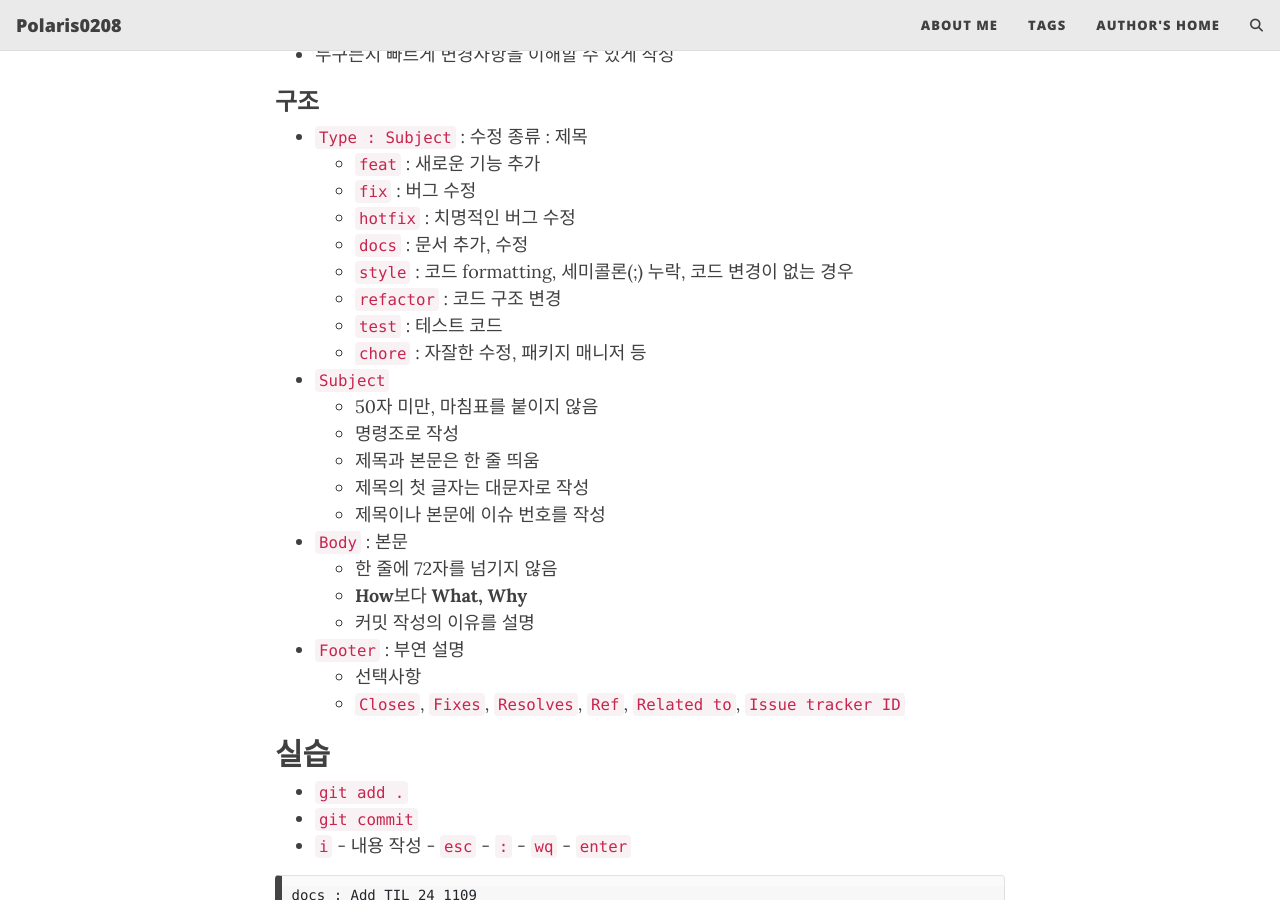
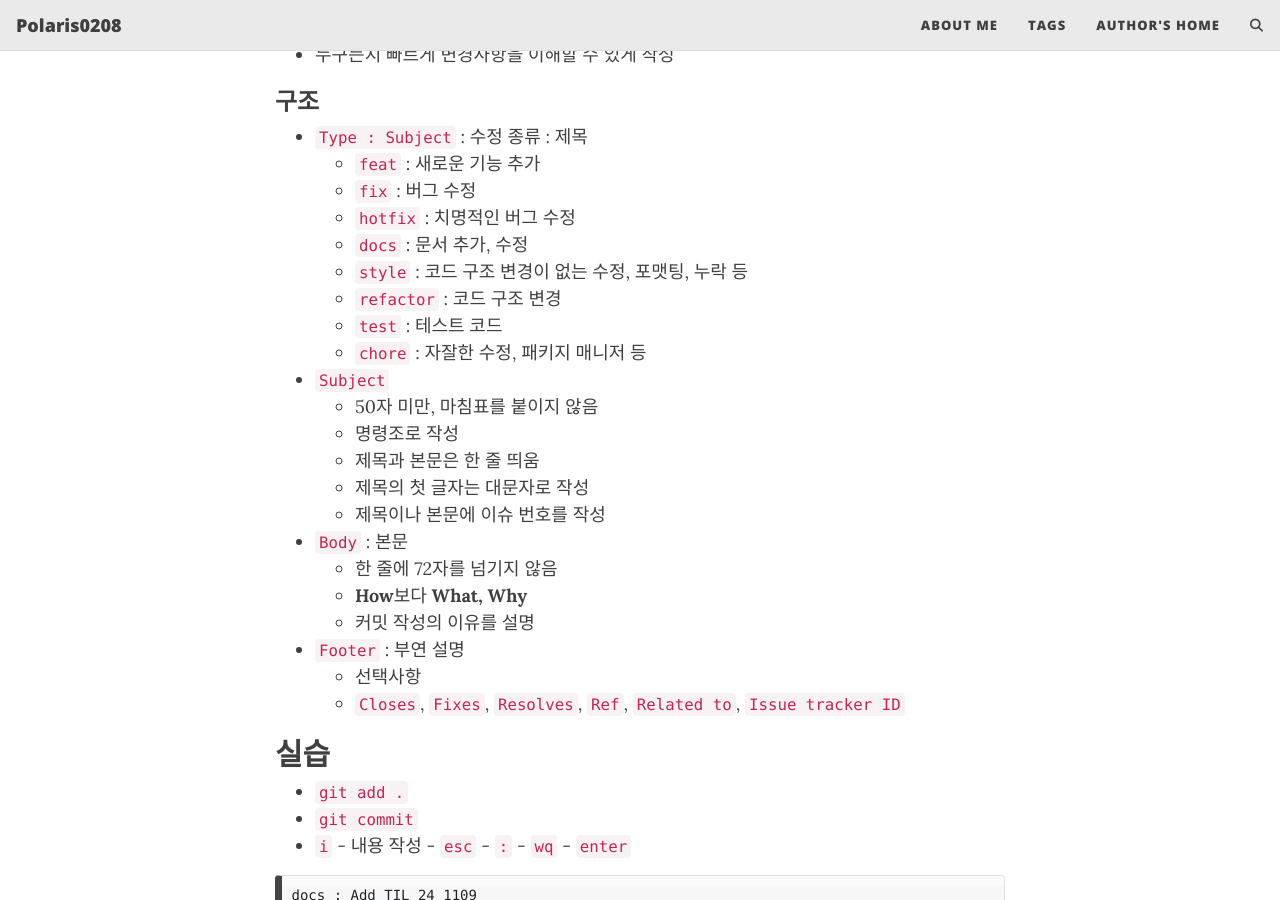
Before and after one commit to polaris0208/polaris0208.github.io, a Jekyll site: the page built from _posts/2024-11-09-Git-Commit-Covention.md, in a window 1280 px wide and 900 px high, scrolled down 1288 px. Built offline with Jekyll 4.4.1, drawn with Linux system fonts in a browser that asks for light colours; comment, search, counter and statistics services are not loaded.

Commit message:
chore :  TIL_24_1109 내용 수정
구조- style 설명 추가

```diff
--- a/_posts/2024-11-09-Git-Commit-Covention.md
+++ b/_posts/2024-11-09-Git-Commit-Covention.md
@@ -43,7 +43,7 @@ author: polaris0208
   - `fix` : 버그 수정
   - `hotfix` : 치명적인 버그 수정
   - `docs` : 문서 추가, 수정
-  - `style` : 코드 formatting, 세미콜론(;) 누락, 코드 변경이 없는 경우
+  - `style` : 코드 구조 변경이 없는 수정, 포맷팅, 누락 등
   - `refactor` : 코드 구조 변경
   - `test` : 테스트 코드
   - `chore` : 자잘한 수정, 패키지 매니저 등
```
